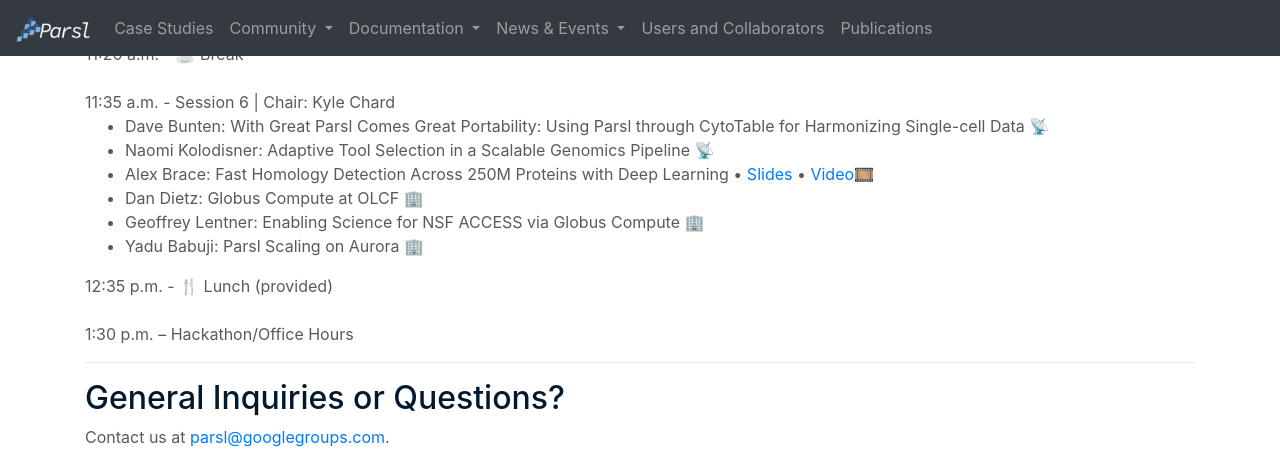
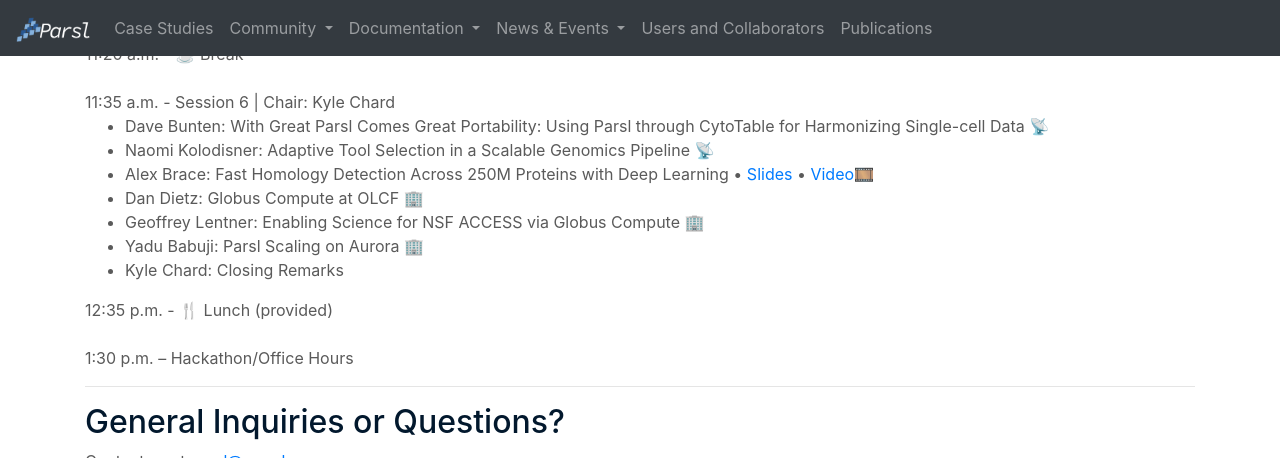
Before and after one commit to Parsl/parsl.github.io, a Jekyll site: the page built from parslfest/parslfest2025.html, in a window 1280 px wide and 900 px high, scrolled down 2781 px, cut to the strip 0-458 px from the top of the window. Built offline with Jekyll 4.4.1, drawn with Linux system fonts in a browser that asks for light colours.

Commit message:
Add kyle closing remarks programme entry

```diff
--- a/parslfest/parslfest2025.html
+++ b/parslfest/parslfest2025.html
@@ -213,6 +213,7 @@
 		<li>Dan Dietz: Globus Compute at OLCF 🏢</li>
 		<li>Geoffrey Lentner: Enabling Science for NSF ACCESS via Globus Compute 🏢</li>
 		<li>Yadu Babuji: Parsl Scaling on Aurora 🏢</li>
+                <li>Kyle Chard: Closing Remarks</li>
       </ul>
 
       12:35 p.m. - 🍴 Lunch (provided)<br /><br />
```
